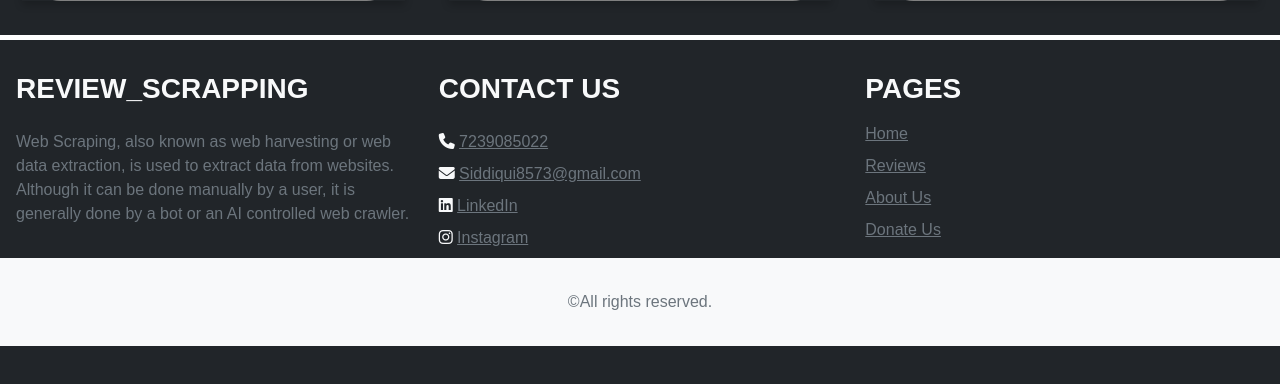
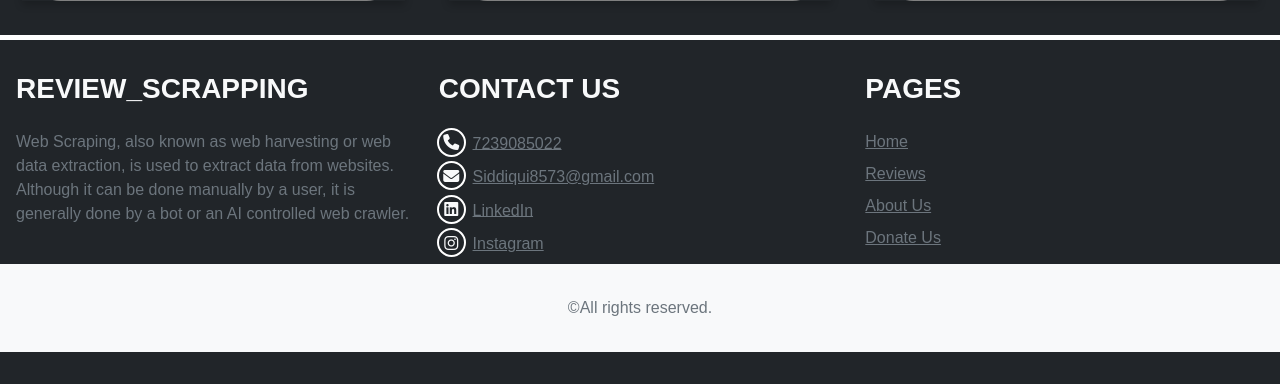
Before and after one commit to HuzaifaAshfaque/Scrapper, a Django app: page / in a window 1280 px wide. Shown: the part 1418-1802 px from the top of the page. Before the commit the page ends 1764 px from the top, so only its background shows below. Run offline with Django 4.2, Linux system fonts and the light colour scheme; data comes from the database, SQL or seed files in the repository.

Commit message:
icon edit

```diff
--- a/Review_Scrapper/static/css/style.css
+++ b/Review_Scrapper/static/css/style.css
@@ -52,6 +52,65 @@ box-sizing: border-box;
   background-color: #3b4358;
   border-radius: 30px;
 }
+
+.icon{
+  display: inline-flex;
+  width: 25px;
+  height: 25px;
+  border-radius: 50%;
+  outline: 2px solid #fff;
+  justify-content: center;
+  align-items: center;
+  transition-property:outline-offset,outline-color,background-color ;
+  transition-duration: 0.25s;
+}
+.icon:hover{
+  outline-offset: 4px;
+}
+.icon i{
+  margin: auto;
+}
+.icon:hover i{
+  animation:shake 0.25s ;
+}
+.icon--instagram:hover {
+	background-image: radial-gradient(
+		circle at 30% 107%,
+		#fdf497 0%,
+		#fdf497 5%,
+		#fd5949 45%,
+		#d6249f 60%,
+		#285aeb 90%
+	);
+	outline-color: #a02d76;
+}
+.icon--mail:hover {
+  background-color: #539bc2;
+	outline-color: #1da1f2;
+}
+.icon--linkedin:hover {
+	background-color: #0077b5;
+	outline-color: #0077b5;
+}
+.icon--phone:hover {
+	background-color: #2ea44f;
+	outline-color: #2ea44f;
+}
+@keyframes shake {
+  10%{
+    transform: rotate(15deg);
+  }
+  20%{
+    transform: rotate(-15deg);
+  }
+  30%{
+    transform: rotate(15deg);
+  }
+  40%{
+    transform: rotate(-15deg);
+  }
+}
+
 
 
 /* --------------------------------------------------------------- */
--- a/Review_Scrapper/templates/base.htm
+++ b/Review_Scrapper/templates/base.htm
@@ -72,17 +72,17 @@
           <p class="font-italic text-muted"> Web Scraping, also known as web harvesting or web data extraction, is used to extract data from websites. Although it can be done manually by a user, it is generally done by a bot or an AI controlled web crawler.</p>
 
         </div>
-        <div class="col-sm-4 ">
+        <div class="col-sm-4  ">
           <h6 class="text-uppercase fs-3 fw-bold mb-4 text-light">Contact Us</h6>
           <ul class="list-unstyled mb-0">
-            <li class="mb-2"><i class="fa-solid fa-phone text-light"></i> <a href="#" class="text-muted">7239085022</a></li>
-            <li class="mb-2"><i class="fa-solid fa-envelope text-light"></i> <a href="#" class="text-muted">Siddiqui8573@gmail.com</a></li>
-            <li class="mb-2"><i class="fa-brands fa-linkedin text-light"></i> <a href="#" class="text-muted">LinkedIn</a></li>
-            <li class="mb-2"><i class="fa-brands fa-instagram text-light"></i> <a href="#" class="text-muted">Instagram</a></li>
+            <li class="mb-2"><i class="fa-solid fa-phone text-light icon icon--phone"></i>&nbsp;&nbsp;<a href="#" class="text-muted">7239085022</a></li>
+            <li class="mb-2"><i class="fa-solid fa-envelope text-light icon icon--mail"></i>&nbsp;&nbsp;<a href="#" class="text-muted">Siddiqui8573@gmail.com</a></li>
+            <li class="mb-2"><i class="fa-brands fa-linkedin text-light icon icon--linkedin "></i>&nbsp;&nbsp;<a href="#" class="text-muted">LinkedIn</a></li>
+            <li class="mb-2"><i class="fa-brands fa-instagram text-light icon icon--instagram"></i>&nbsp;&nbsp;<a href="#" class="text-muted">Instagram</a></li>
           </ul>
         </div>
-        <div class="col-sm-4">
-          <h6 class="text-uppercase fs-3 fw-bold mb-3 text-light">Pages</h6>
+        <div class="col-sm-4 ">
+          <h6 class="text-uppercase fs-3 fw-bold mb-4 text-light">Pages</h6>
           <ul class="list-unstyled mb-0">
             <li class="mb-2"><a href="" class="text-muted">Home</a></li>
             <li class="mb-2"><a href="/reviews" class="text-muted">Reviews</a></li>
```
